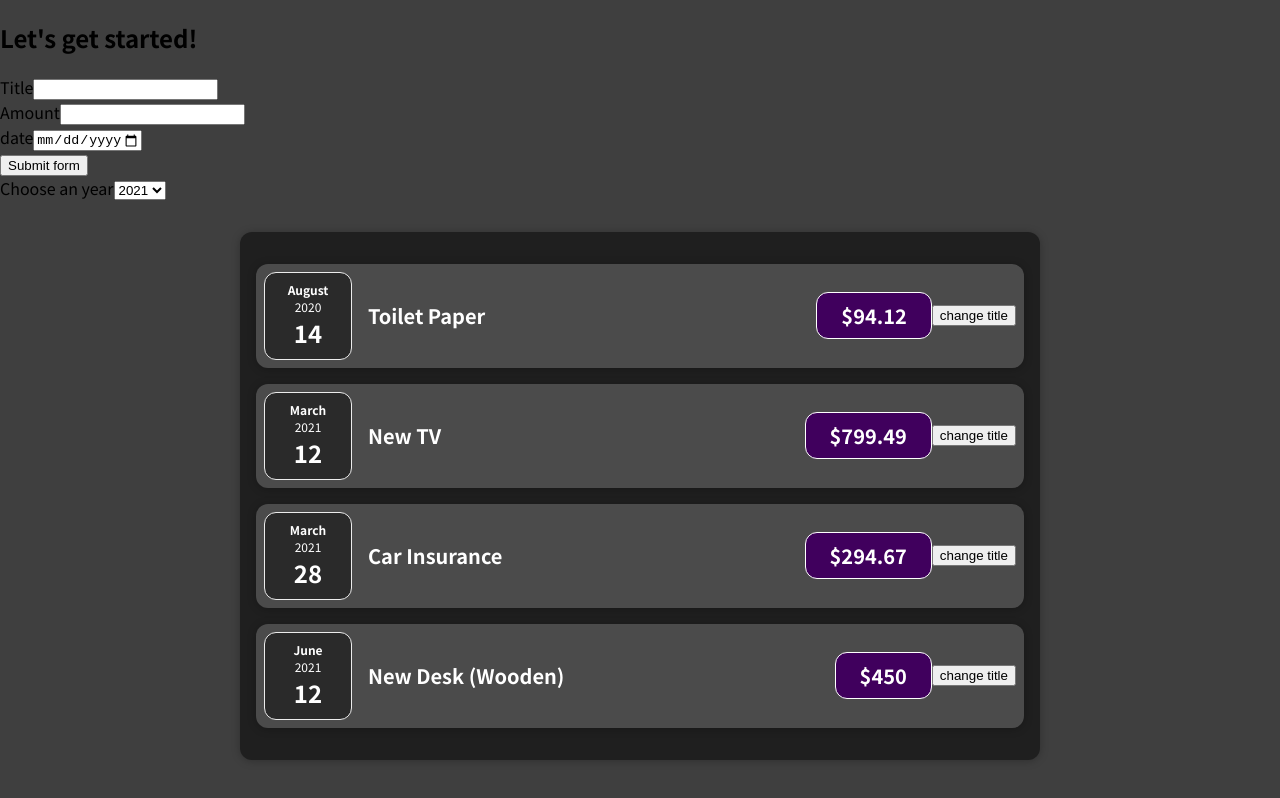
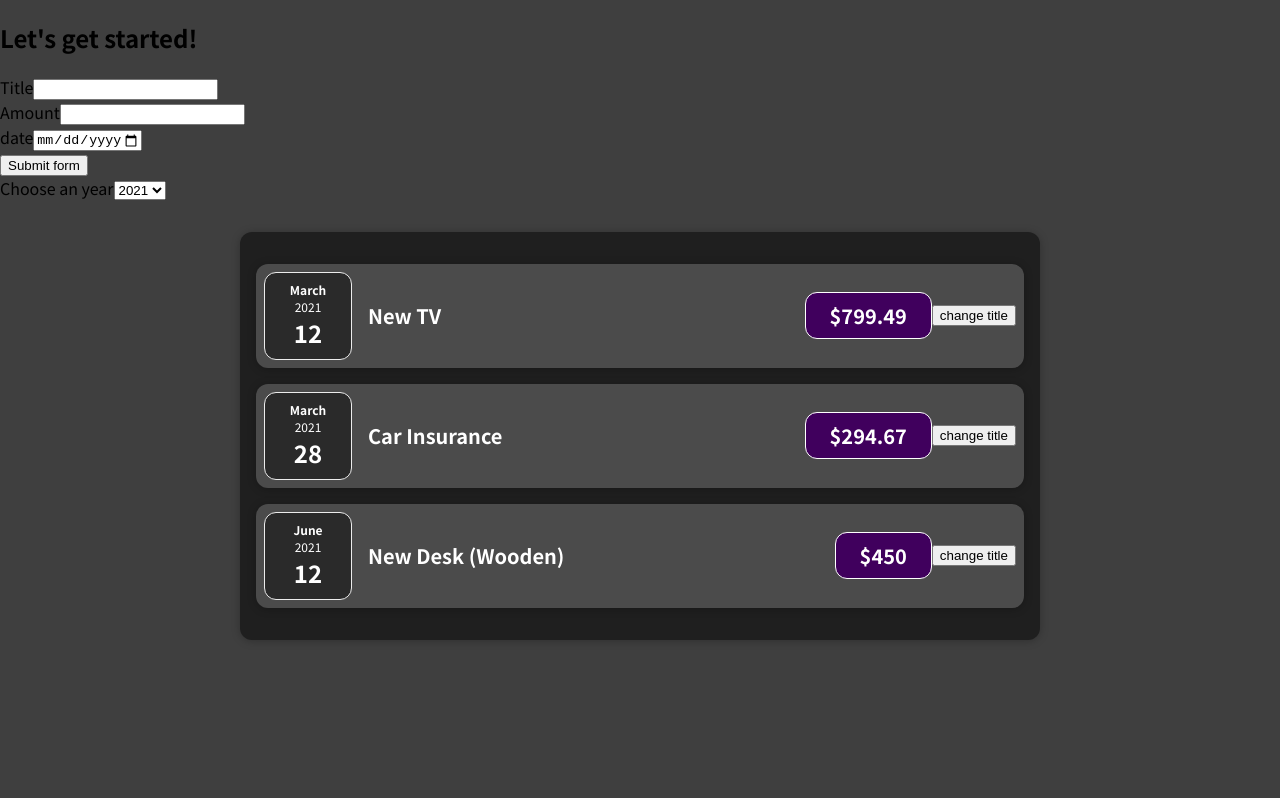
Before and after one commit to pranjaldub/ExpenseNotes, a React (Create React App) app: page / in a window 1280 px wide. Built offline with nearby package versions, Linux system fonts and the light colour scheme.

Commit message:
filter functionality added

```diff
--- a/src/App.js
+++ b/src/App.js
@@ -36,8 +36,11 @@ const App = () => {
   //adding the expense we got from the child compoenent
   const addExpense = (childData) => {
     //console.log("data recieved", childData);
-    expenses.push(childData);
-    increaseExpenseData(expenses);
+    expensedata.push(childData);
+    //getting the previous state and appending the item received from add expense and add to the main list using arrow function
+    increaseExpenseData((prevState) => {
+      return [childData, ...prevState];
+    });
     console.log("increased expense", expensedata);
   };
 
@@ -45,8 +48,8 @@ const App = () => {
     <div>
       <h2>Let's get started!</h2>
       <NewExpense getExpense={addExpense}></NewExpense>
-
-      <Expenses items={expenses} />
+      {/* passing the updated list to the component to dynamically display the list */}
+      <Expenses items={expensedata} />
     </div>
   );
 };
--- a/src/components/Expenses/Expenses.js
+++ b/src/components/Expenses/Expenses.js
@@ -1,17 +1,42 @@
 import React, { useState } from "react";
 import FilterExpense from "../FilterExpense/FilterExpense";
-import ExpenseItem from "./ExpenseItem";
+//import ExpenseItem from "./ExpenseItem";
+import RenderFilter from "./RenderFilter";
 import Card from "../UI/Card";
 import "./Expenses.css";
 
 const Expenses = (props) => {
   //ste state for initial year without user input
+
   const [newYear, setYear] = useState("2021");
+  //state for filtered array
+  // const [filtered, setfiltered] = useState(props.items);
+  // function filteryear() {
+  //   //function to filter year based on user year input
+  //   setfiltered(() => {
+  //     //deep copying the list in a temporary variable
+  //     var temp = [...props.items];
+  //     //creating an empty list to store the filtered items
+  //     var fil = [];
+  //     //looping over the temporary list
+  //     for (var i = 0; i < temp.length; i++) {
+  //       //checking if the date attribute if list item matches with the year entered by the user
+  //       if (temp[i].date.getFullYear().toString() === newYear.toString()) {
+  //         //if the year matches then push the item to the new list
+  //         fil.push(temp[i]);
+  //       }
+  //     }
+  //     console.log("filteredList", fil);
+  //     return fil;
+  //   });
+  // }
+
   const addChildExpense = (year) => {
     console.log("recieved year ", year);
     setYear(year);
-    console.log(newYear);
+    // filteryear();
   };
+
   return (
     <div>
       <FilterExpense
@@ -19,26 +44,19 @@ const Expenses = (props) => {
         childYear={addChildExpense}
       ></FilterExpense>
       <Card className="expenses">
-        <ExpenseItem
-          title={props.items[0].title}
-          amount={props.items[0].amount}
-          date={props.items[0].date}
-        />
-        <ExpenseItem
-          title={props.items[1].title}
-          amount={props.items[1].amount}
-          date={props.items[1].date}
-        />
-        <ExpenseItem
-          title={props.items[2].title}
-          amount={props.items[2].amount}
-          date={props.items[2].date}
-        />
-        <ExpenseItem
-          title={props.items[3].title}
-          amount={props.items[3].amount}
-          date={props.items[3].date}
-        />
+        {/* iterating over the filtered list , by using map function ,  which picks each value and convert them to whatever form specified in the map argument
+        {filtered.map((items_percount) => (
+          <ExpenseItem
+            key={items_percount.id}
+            title={items_percount.title}
+            amount={items_percount.amount}
+            date={items_percount.date}
+          />
+        ))} */}
+        <RenderFilter
+          items={[...props.items]}
+          yearValue={newYear}
+        ></RenderFilter>
       </Card>
     </div>
   );
--- /dev/null
+++ b/src/components/Expenses/RenderFilter.js
@@ -0,0 +1,53 @@
+import React, { useState } from "react";
+import ExpenseItem from "./ExpenseItem";
+function RenderFilter(props) {
+  //const [filtered, setfiltered] = useState(props.items);
+
+  //function to filter year based on user year input
+  //   setfiltered(() => {
+  //     //deep copying the list in a temporary variable
+  //     var temp = [...props.items];
+  //     //creating an empty list to store the filtered items
+  //     var fil = [];
+  //     //looping over the temporary list
+  //     for (var i = 0; i < temp.length; i++) {
+  //       //checking if the date attribute if list item matches with the year entered by the user
+  //       if (
+  //         temp[i].date.getFullYear().toString() === props.yearValue.toString()
+  //       ) {
+  //         //if the year matches then push the item to the new list
+  //         fil.push(temp[i]);
+  //       }
+  //     }
+
+  //     return fil;
+  //   });
+  //   console.log("in render.js filtered", filtered);
+
+  var temp = [...props.items];
+  //     //creating an empty list to store the filtered items
+  var fil = [];
+  //     //looping over the temporary list
+  for (var i = 0; i < temp.length; i++) {
+    //       //checking if the date attribute if list item matches with the year entered by the user
+    if (temp[i].date.getFullYear().toString() === props.yearValue.toString()) {
+      //if the year matches then push the item to the new list
+      fil.push(temp[i]);
+    }
+  }
+
+  return (
+    <div>
+      {/* iterating over the filtered list , by using map function ,  which picks each value and convert them to whatever form specified in the map argument */}
+      {fil.map((items_percount) => (
+        <ExpenseItem
+          key={items_percount.id}
+          title={items_percount.title}
+          amount={items_percount.amount}
+          date={items_percount.date}
+        />
+      ))}
+    </div>
+  );
+}
+export default RenderFilter;
--- a/src/components/FilterExpense/FilterExpense.js
+++ b/src/components/FilterExpense/FilterExpense.js
@@ -11,7 +11,7 @@ const FilterExpense = (props) => {
 
       <select value={props.selectedYear} onChange={selectYear}>
         <option value="2021">2021</option>
-        <option value="2022">2022</option>
+        <option value="2020">2020</option>
         <option value="2023">2023</option>
       </select>
     </div>
```
Also changed, not shown: 1 other file (tests, documents, lock files or other folders).
